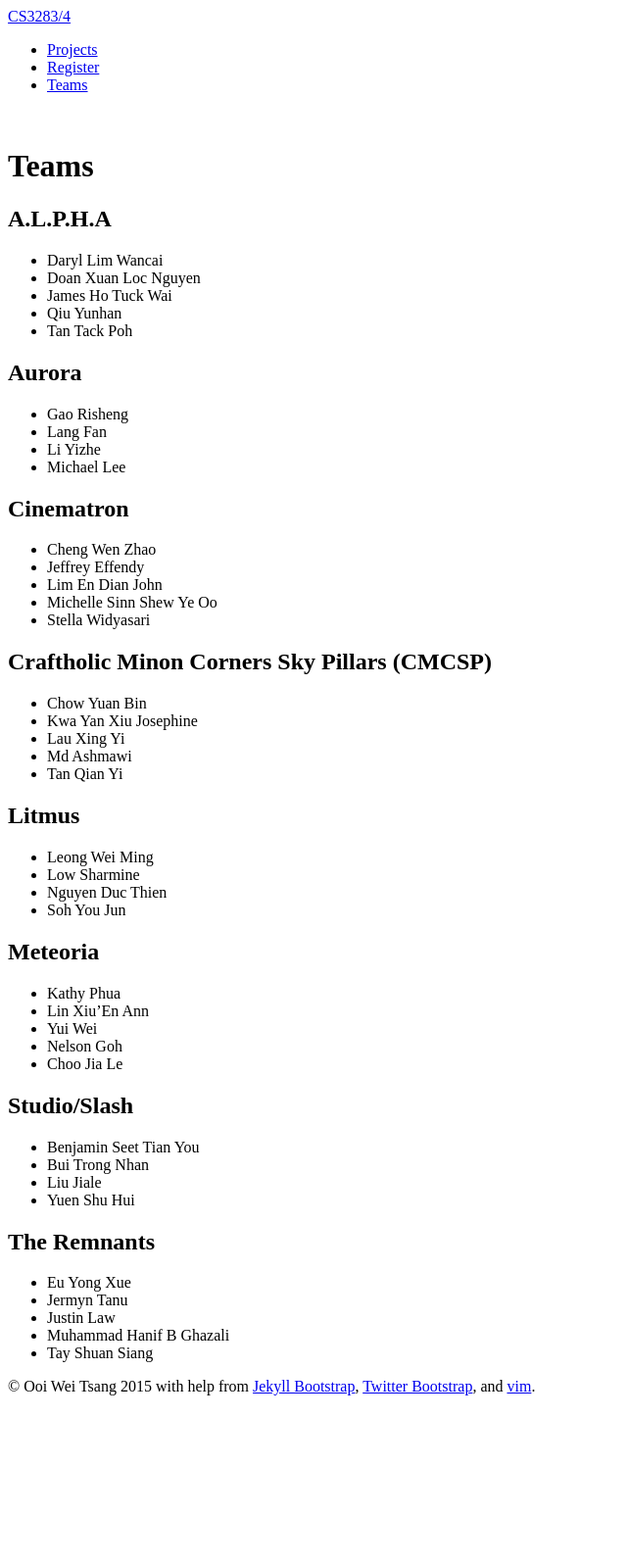
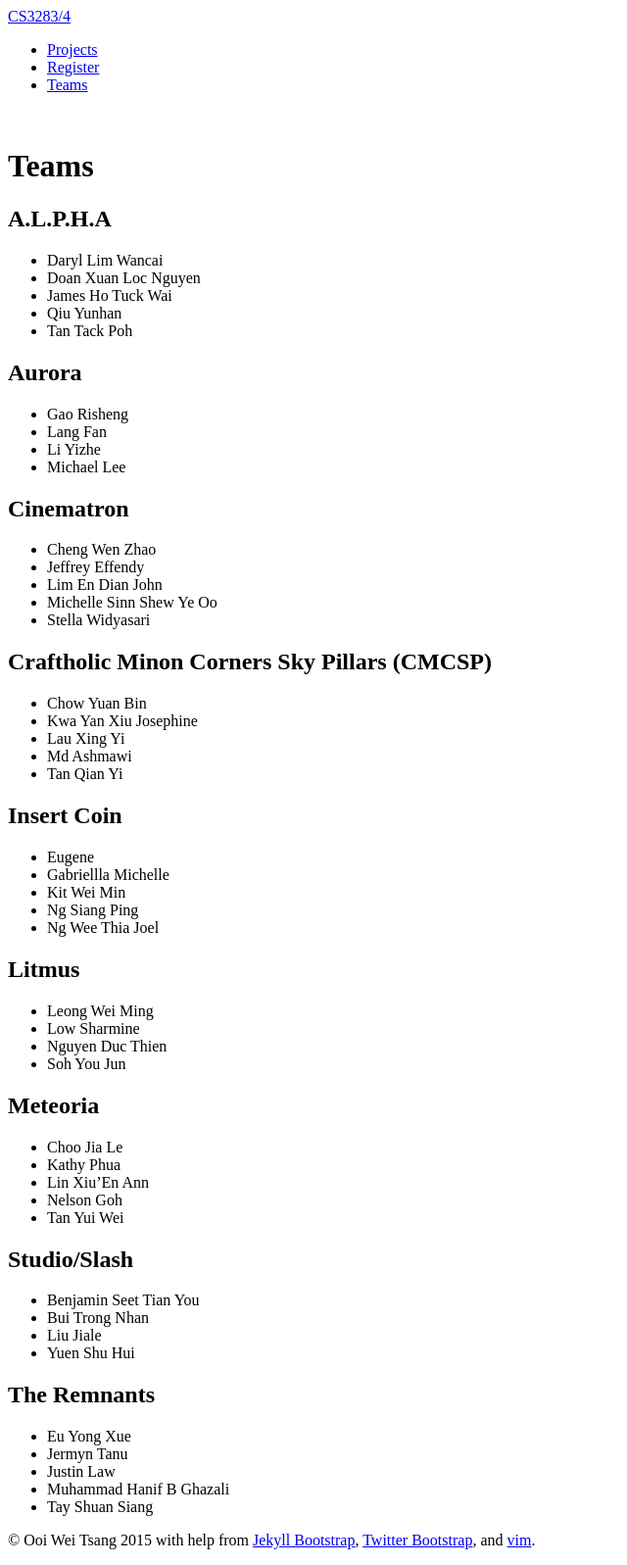
Before and after one commit to nus-mtp/1516, a Jekyll site: the page built from teams.md, in a window 1280 px wide. Shown: the whole page at 98% size, without its empty margins (0-640 px from the left). Built offline with Jekyll 4.4.1, drawn with Linux system fonts in a browser that asks for light colours; before the commit the page ends 1440 px from its top, so only the background shows below that.

Commit message:
Added team "Insert Coin"

```diff
--- a/teams.md
+++ b/teams.md
@@ -30,6 +30,14 @@ group: navigation
 * Md Ashmawi
 * Tan Qian Yi
 
+## Insert Coin
+* Eugene
+* Gabriellla Michelle
+* Kit Wei Min
+* Ng Siang Ping
+* Ng Wee Thia Joel
+
+
 ## Litmus
 * Leong Wei Ming
 * Low Sharmine
@@ -37,11 +45,11 @@ group: navigation
 * Soh You Jun
 
 ## Meteoria
+* Choo Jia Le
 * Kathy Phua
 * Lin Xiu'En Ann
-* Yui Wei
 * Nelson Goh
-* Choo Jia Le
+* Tan Yui Wei
 
 ## Studio/Slash
 * Benjamin Seet Tian You
```
